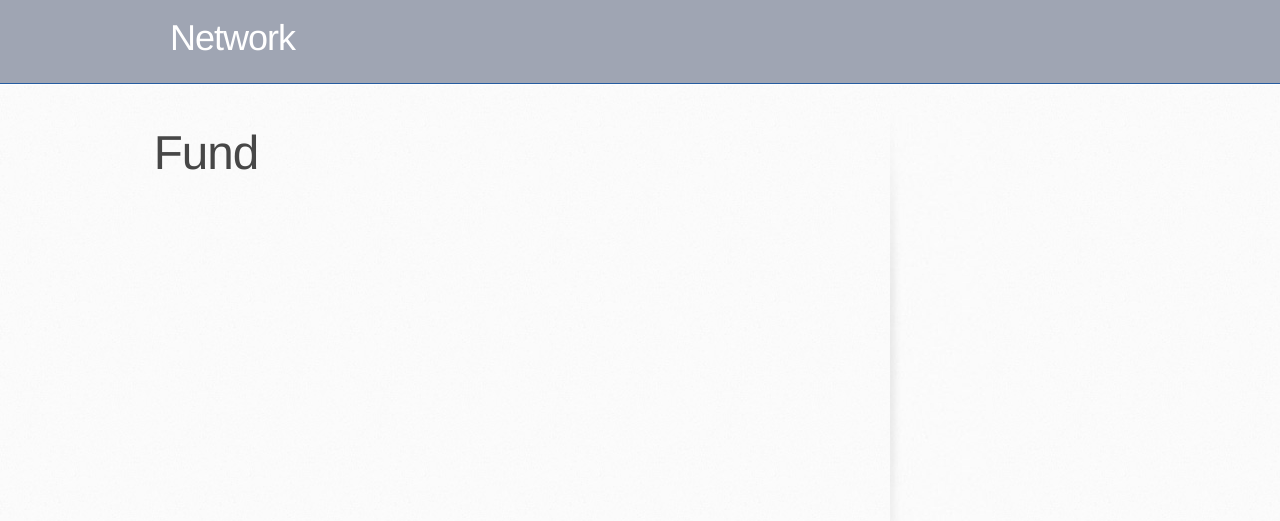
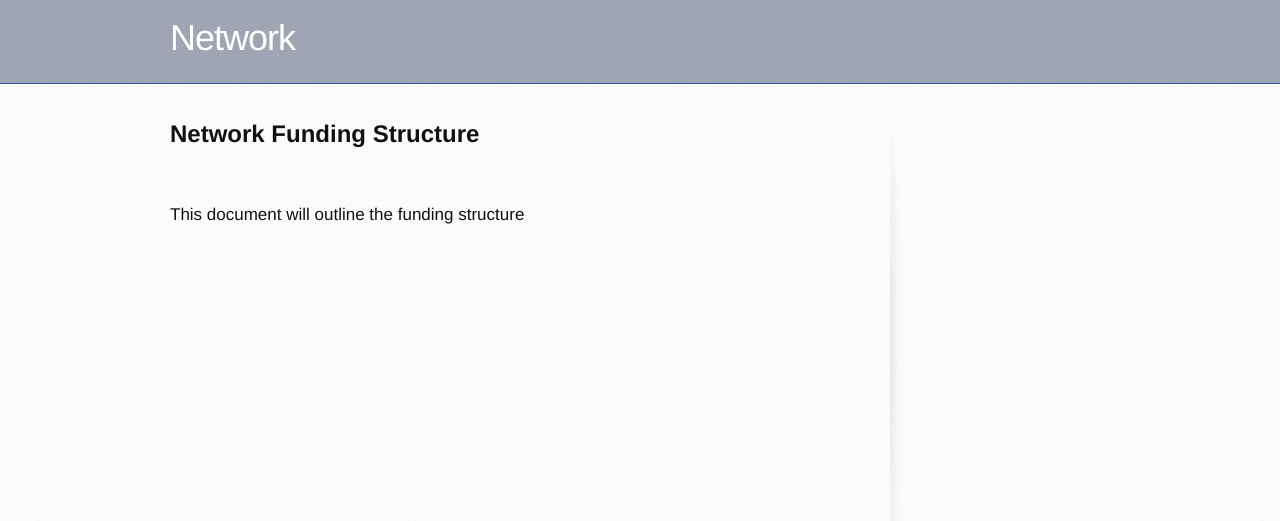
Before and after one commit to networkf/network.github.io, a Jekyll site: the page built from fund.md, in a window 1280 px wide. Shown: the top 521 px of the page. Built offline with Jekyll 4.4.1, drawn with Linux system fonts in a browser that asks for light colours; some web fonts are replaced; our own code applies the rules of GitHub Pages for plain Markdown files; the repository's description, which GitHub fills in, is left out.

Commit message:
Update fund.md

```diff
--- a/fund.md
+++ b/fund.md
@@ -6,4 +6,8 @@ layout: default
 </head>
 ---
 
-<h1>Fund</h1>
+<b><font size="5">Network Funding Structure</font></b>
+<br>
+<br>
+
+This document will outline the funding structure
```
